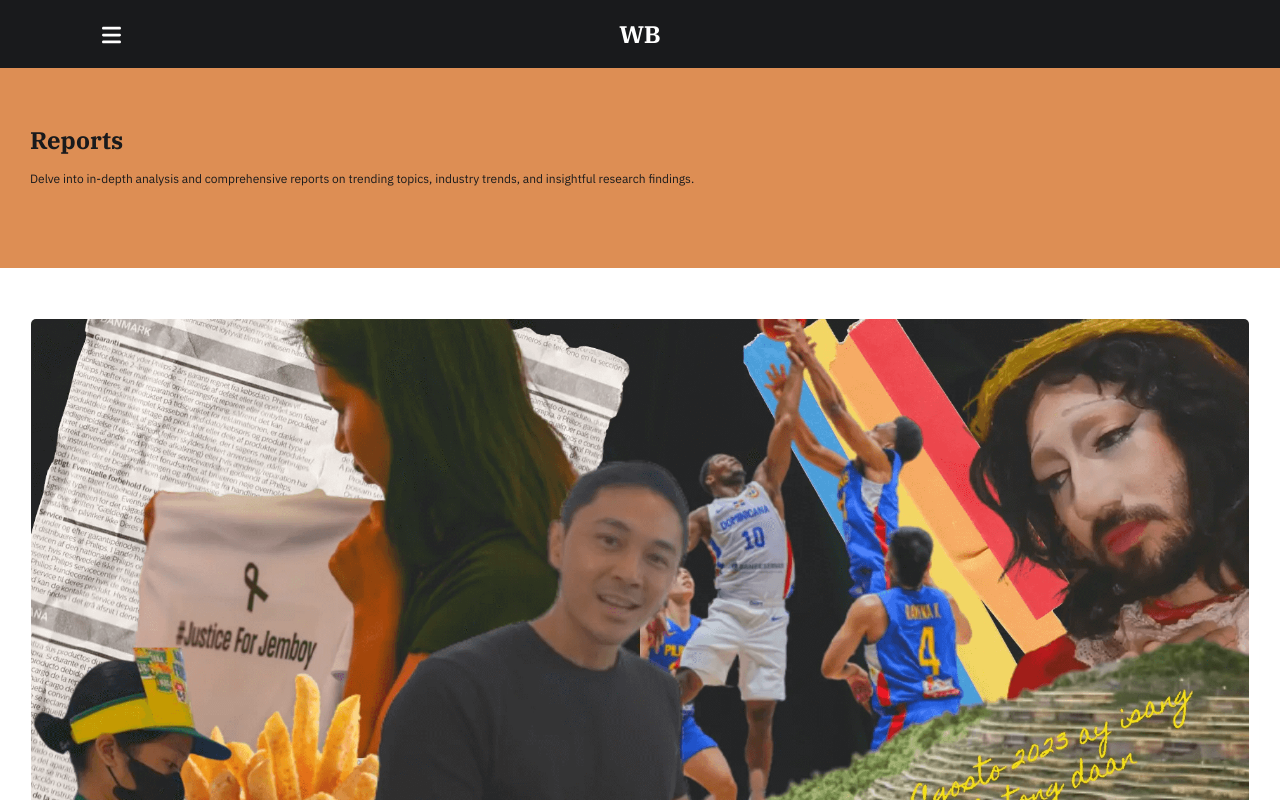
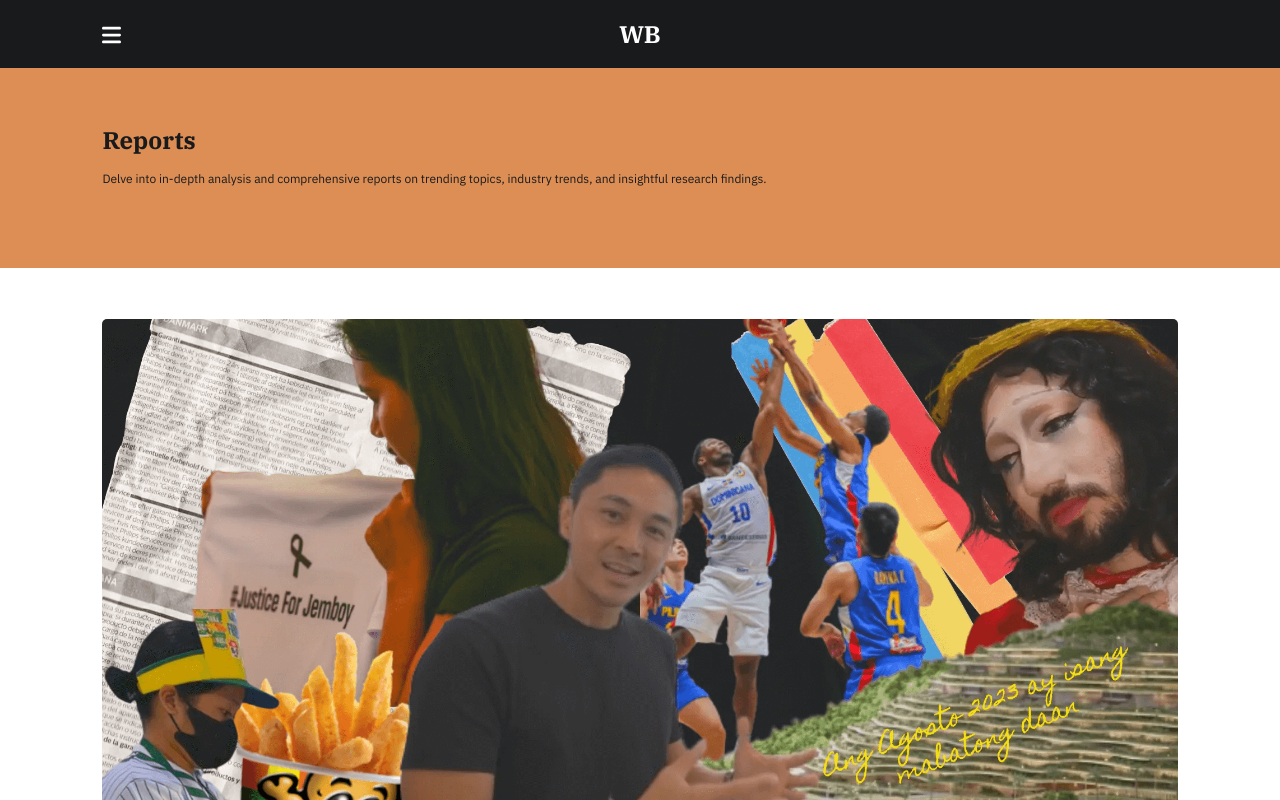
Before and after one commit to kigos21/webino-blogs, a Next.js app: page /reports in a window 1280 px wide. Shown: the top 800 px of the page. Built offline with nearby package versions, Linux system fonts and the light colour scheme.

Commit message:
fix padding from static to percent

```diff
--- a/src/app/blogs/page.tsx
+++ b/src/app/blogs/page.tsx
@@ -17,7 +17,7 @@
         bgColor="ad8ebf"
       />
 
-      <section className="flex flex-col gap-[35px] px-[21px] py-[41px]">
+      <section className="flex flex-col gap-[35px] px-[calc(8%-10px)] py-[41px]">
         {reports.map((report: any) => (
           <LargeCard
             key={report.id}
--- a/src/app/reports/page.tsx
+++ b/src/app/reports/page.tsx
@@ -17,7 +17,7 @@
         bgColor="DD8E54"
       />
 
-      <section className="flex flex-col gap-[35px] px-[21px] py-[41px]">
+      <section className="flex flex-col gap-[35px] px-[calc(8%-10px)] py-[41px]">
         {reports.map((report: any) => (
           <LargeCard
             key={report.id}
--- a/src/app/sports/page.tsx
+++ b/src/app/sports/page.tsx
@@ -17,7 +17,7 @@
         bgColor="bb7082"
       />
 
-      <section className="flex flex-col gap-[35px] px-[21px] py-[41px]">
+      <section className="flex flex-col gap-[35px] px-[calc(8%-10px)] py-[41px]">
         {reports.map((report: any) => (
           <LargeCard
             key={report.id}
--- a/src/components/PageHeader.tsx
+++ b/src/components/PageHeader.tsx
@@ -9,9 +9,7 @@
   const tailwind = 'bg-[#DD8E54] bg-[#ad8ebf] bg-[#bb7082]';
 
   return (
-    <header
-      className={`h-[200px] py-[54px] pl-[30px] pr-[51px] bg-[#${bgColor}]`}
-    >
+    <header className={`h-[200px] py-[54px] pl-[8%] pr-[12%] bg-[#${bgColor}]`}>
       <h3 className="mb-[12px]">{title}</h3>
       <p className="text-[12px]">{description}</p>
     </header>
```
